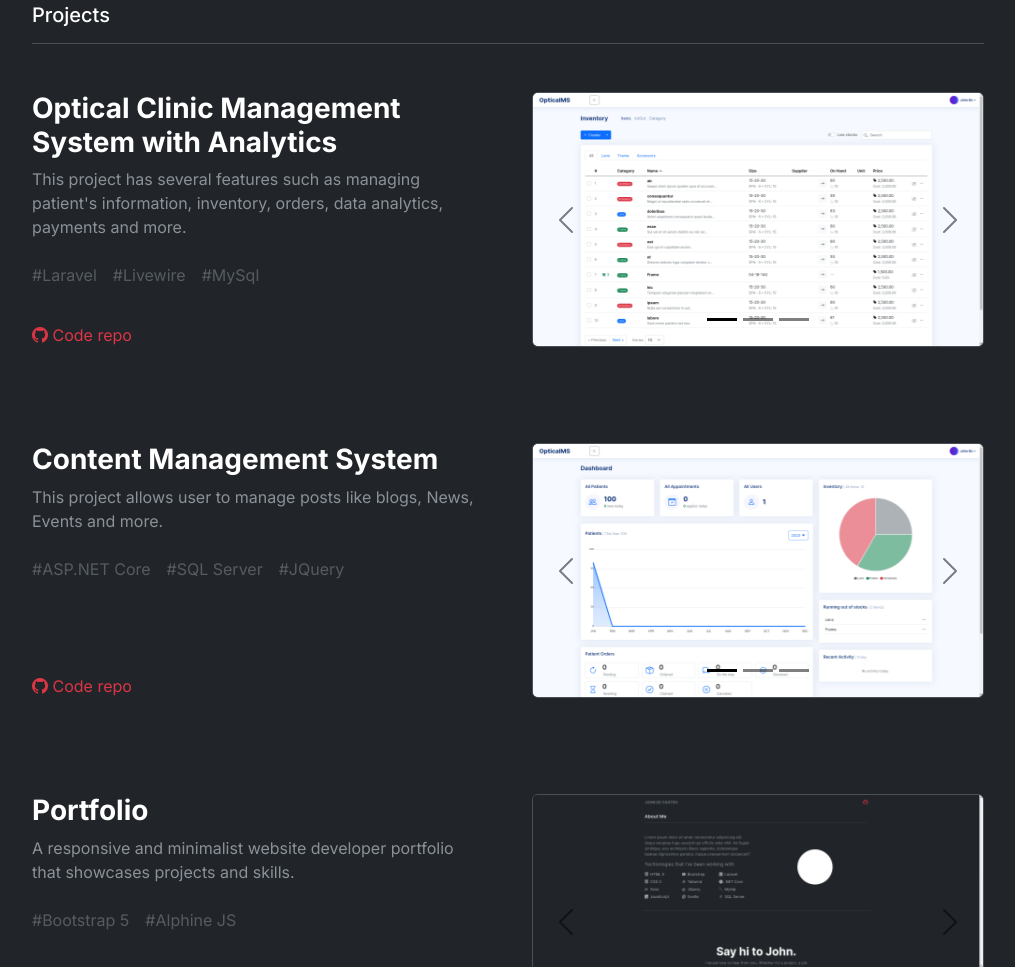
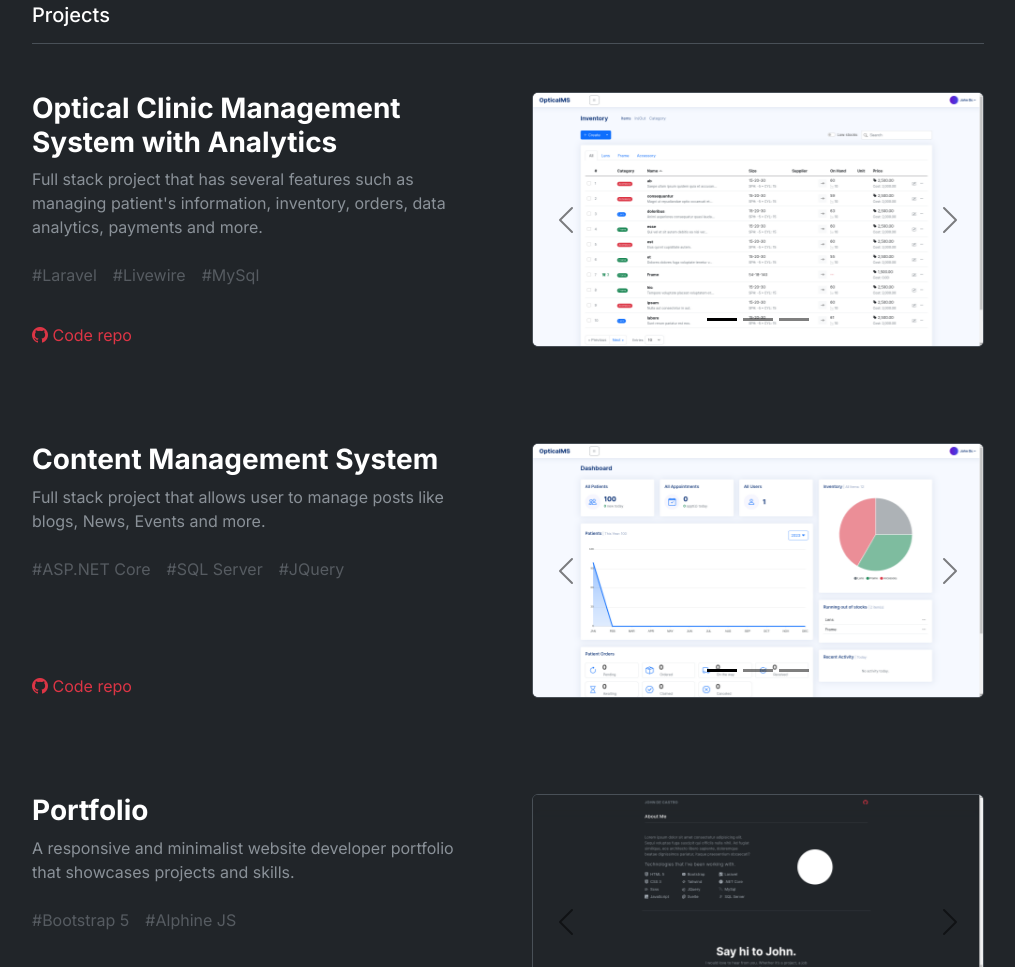
Before and after one commit to johndcjustme/portfolio, a plain HTML site: page index.html in a window 1280 px wide. Shown: the part 893-1860 px from the top of the page, without its empty margins (132-1147 px from the left). Drawn offline with nearby package versions, Linux system fonts and the light colour scheme.

Commit message:
Update index.html

```diff
--- a/index.html
+++ b/index.html
@@ -43,7 +43,7 @@
                 projects: [
                 {
                     title: 'Optical Clinic Management System with Analytics',
-                    description: 'This project has several features such as managing patient\'s information, inventory, orders, data analytics, payments and more.',
+                    description: 'Full stack project that has several features such as managing patient\'s information, inventory, orders, data analytics, payments and more.',
                     repo: 'https://github.com/johndcjustme/optical-cilinic-ms/tree/master',
                     tags: [
                         'Laravel', 'Livewire', 'MySql'
@@ -55,7 +55,7 @@
                     ]
                 }, {
                     title: 'Content Management System',
-                    description: 'This project allows user to manage posts like blogs, News, Events and more.',
+                    description: 'Full stack project that allows user to manage posts like blogs, News, Events and more.',
                     repo: 'https://github.com/johndcjustme/cms-s2web',
                     tags: [
                         'ASP.NET Core', 'SQL Server', 'JQuery'
```
